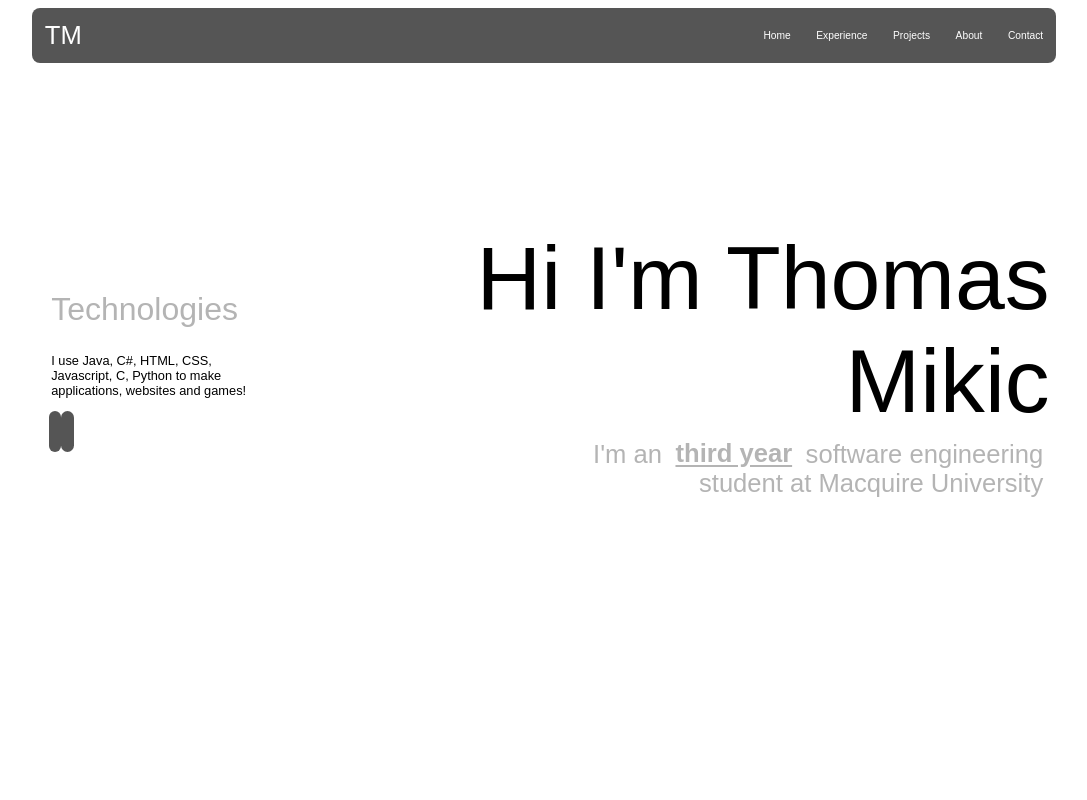
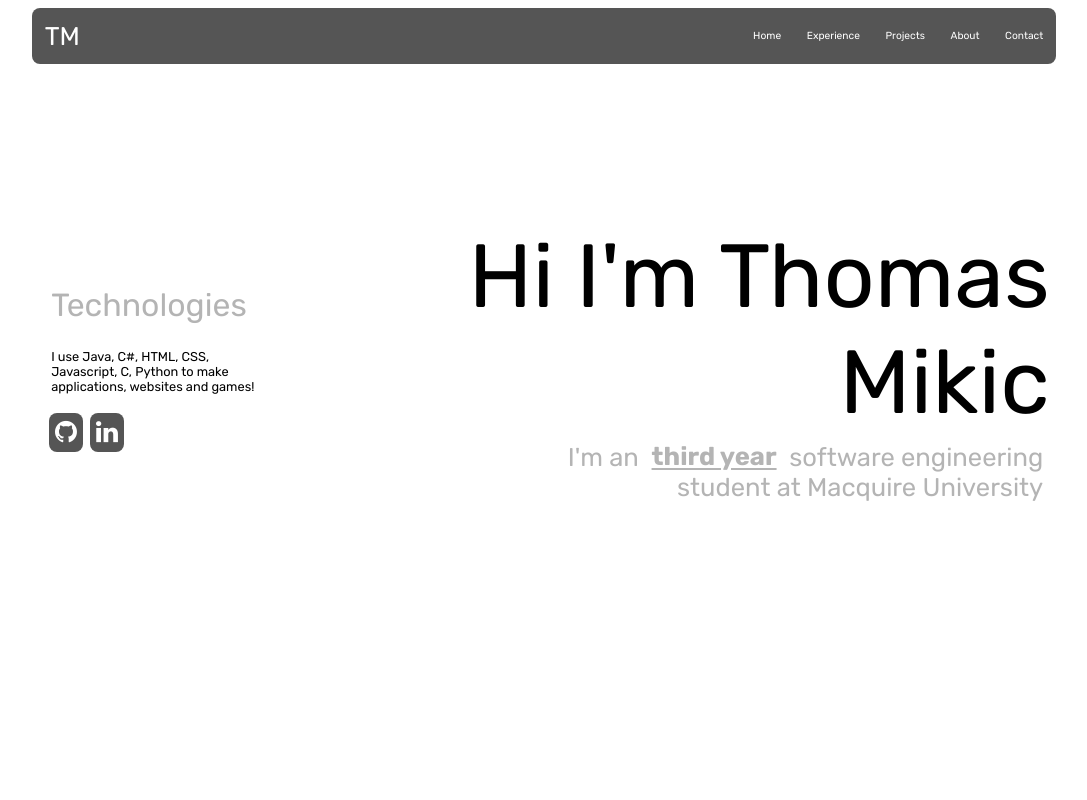
Before and after one commit to Kyluuuu/WebsitePortfolio, a website built with Vite: page index.html in a window 1280 px wide. Shown: the top 800 px of the page, without its empty margins (96-1183 px from the left). Built offline with nearby package versions, Linux system fonts and the light colour scheme.

Commit message:
fixing css

```diff
--- a/index.html
+++ b/index.html
@@ -3,9 +3,9 @@
   <head>
     <meta charset="UTF-8" />
     <link rel="icon" type="image/svg+xml" href="images/Banana-Single.jpg" />
-    <!-- <link href="https://fonts.googleapis.com/css2?family=Rubik:wght@400;500;700&display=swap" rel="stylesheet"> -->
-    <!-- <link rel="stylesheet" href="https://cdnjs.cloudflare.com/ajax/libs/font-awesome/4.7.0/css/font-awesome.min.css"> -->
-    <link rel="stylesheet" type="text/css" href="/style.css">
+    <link href="https://fonts.googleapis.com/css2?family=Rubik:wght@400;500;700&display=swap" rel="stylesheet">
+    <link rel="stylesheet" href="https://cdnjs.cloudflare.com/ajax/libs/font-awesome/4.7.0/css/font-awesome.min.css">
+    <link rel="stylesheet" type="text/css" href="style.css">
     <meta name="viewport" content="width=device-width, initial-scale=1.0" />
     <title>Thomas Mikic Portfolio Website</title>
   </head>
--- a/main.js
+++ b/main.js
@@ -1,4 +1,4 @@
-import './style.css'
+
 
 const observer = new IntersectionObserver((entries) => {
     entries.forEach((entry) => {
```
